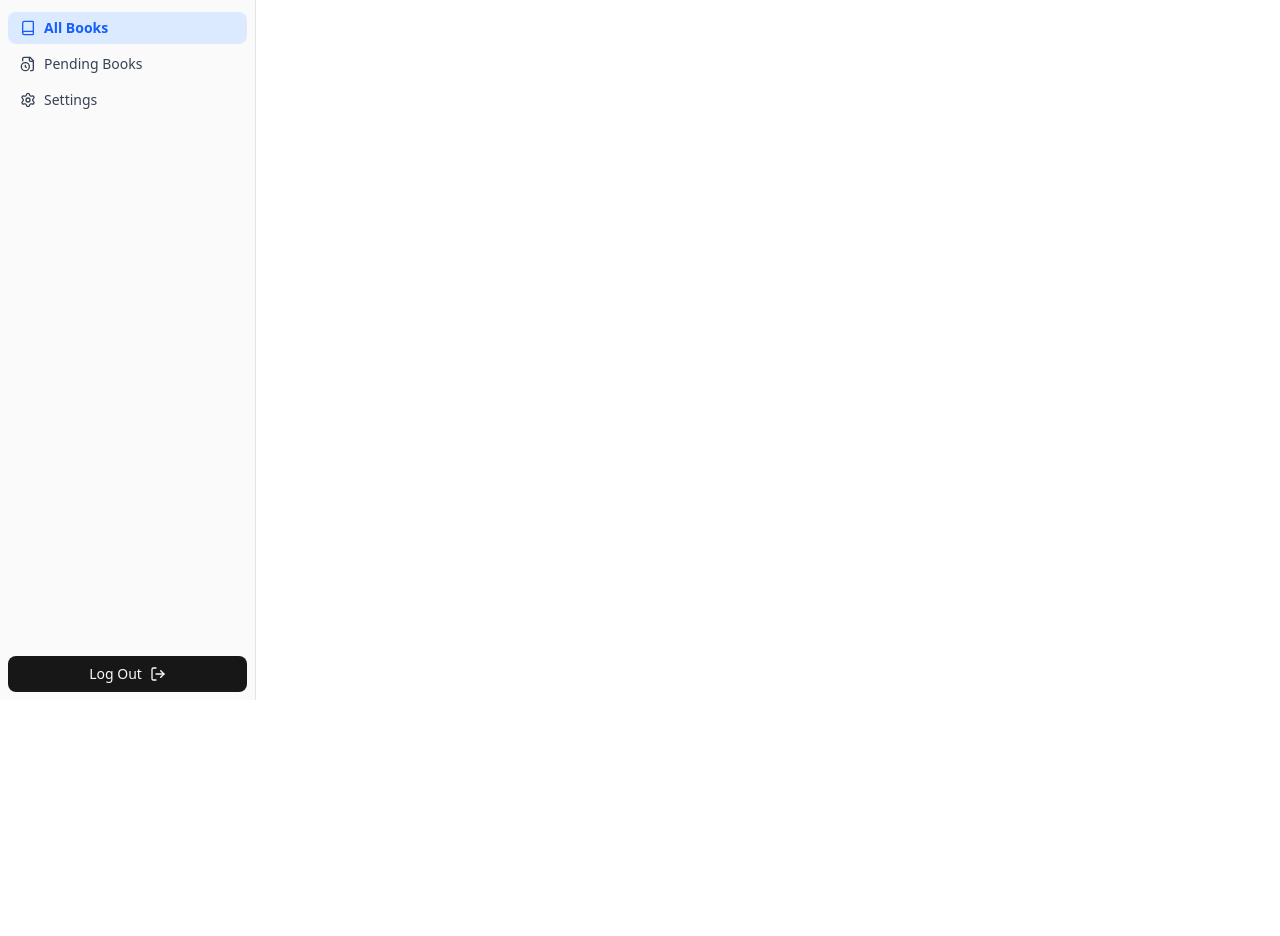
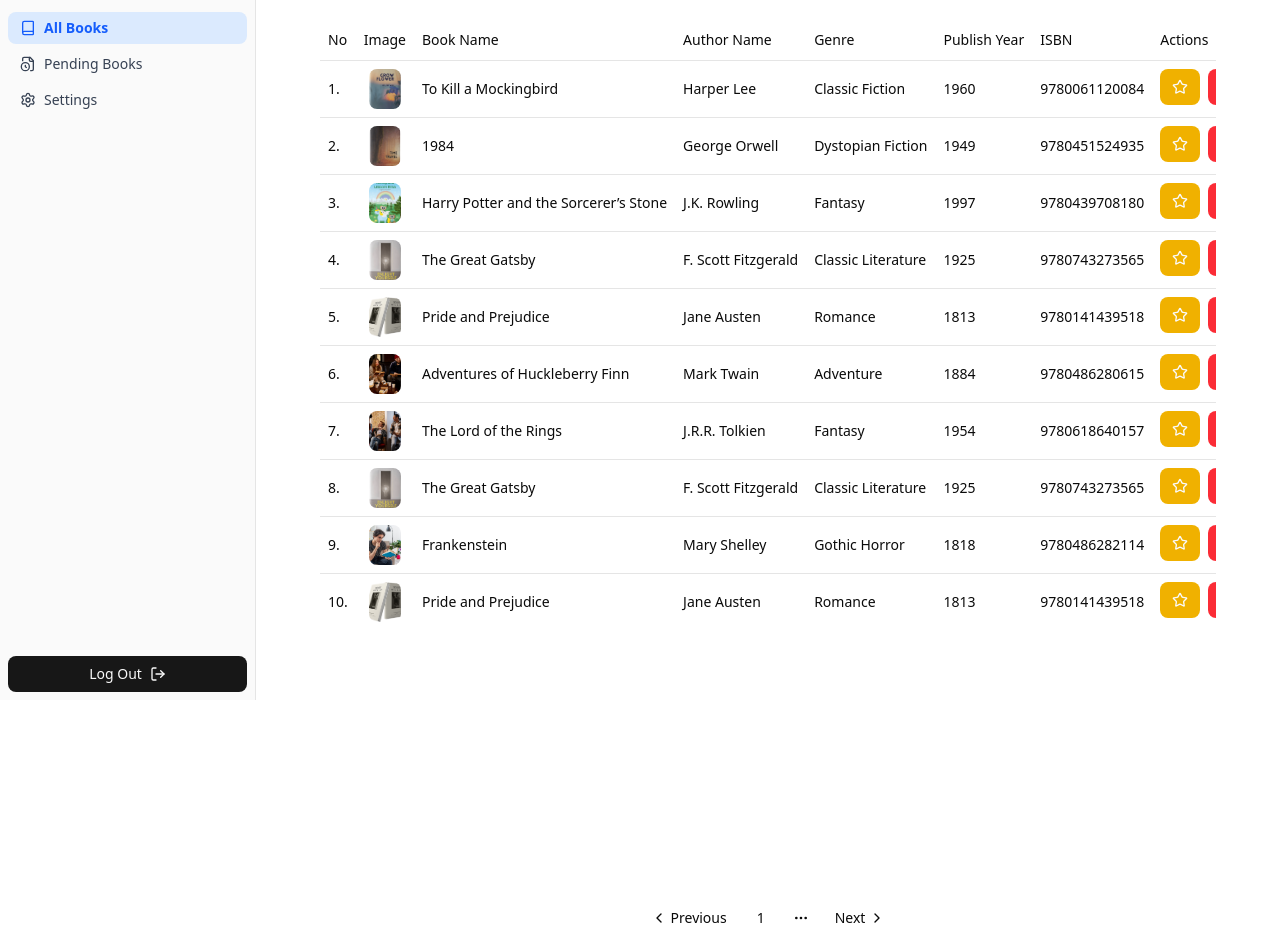
Before and after one commit to iqbalxrr/Book-Tranding-Hub, a Next.js app: page /dashboard/adminPages/allBooks in a window 1280 px wide. Shown: the part 100-1036 px from the top of the page. Before the commit the page ends 800 px from the top, so only its background shows below. Built offline with nearby package versions, Linux system fonts and the light colour scheme; no server answers.

Commit message:
added all book page for admin

```diff
--- a/src/app/dashboard/adminPages/allBooks/page.jsx
+++ b/src/app/dashboard/adminPages/allBooks/page.jsx
@@ -1,9 +1,185 @@
+import Paginationn from '@/components/pagination/pagination';
+import { Button } from '@/components/ui/button';
+import { Input } from '@/components/ui/input';
+import { Table, TableBody, TableCaption, TableCell, TableHead, TableHeader, TableRow } from '@/components/ui/table';
+import { Pencil, Search, Star, Trash2 } from 'lucide-react';
 import React from 'react'
 
+
+const books = [
+    {
+        image: "/book1.png",
+        author: "Harper Lee",
+        title: "To Kill a Mockingbird",
+        publishYear: 1960,
+        genre: "Classic Fiction",
+        rating: 4.9,
+        isbn: "9780061120084",
+    },
+    {
+        image: "/book2.png",
+        author: "George Orwell",
+        title: "1984",
+        publishYear: 1949,
+        genre: "Dystopian Fiction",
+        rating: 4.8,
+        isbn: "9780451524935",
+    },
+    {
+        image: "/book3.png",
+        author: "J.K. Rowling",
+        title: "Harry Potter and the Sorcerer’s Stone",
+        publishYear: 1997,
+        genre: "Fantasy",
+        rating: 4.9,
+        isbn: "9780439708180",
+    },
+    {
+        image: "/book4.png",
+        author: "F. Scott Fitzgerald",
+        title: "The Great Gatsby",
+        publishYear: 1925,
+        genre: "Classic Literature",
+        rating: 4.7,
+        isbn: "9780743273565",
+    },
+    {
+        image: "/book-2.png",
+        author: "Jane Austen",
+        title: "Pride and Prejudice",
+        publishYear: 1813,
+        genre: "Romance",
+        rating: 4.8,
+        isbn: "9780141439518",
+    },
+    {
+        image: "/news-1.jpg",
+        author: "Mark Twain",
+        title: "Adventures of Huckleberry Finn",
+        publishYear: 1884,
+        genre: "Adventure",
+        rating: 4.6,
+        isbn: "9780486280615",
+    },
+    {
+        image: "/news-2.jpg",
+        author: "J.R.R. Tolkien",
+        title: "The Lord of the Rings",
+        publishYear: 1954,
+        genre: "Fantasy",
+        rating: 5.0,
+        isbn: "9780618640157",
+    },
+    {
+        image: "/book4.png",
+        author: "F. Scott Fitzgerald",
+        title: "The Great Gatsby",
+        publishYear: 1925,
+        genre: "Classic Literature",
+        rating: 4.7,
+        isbn: "9780743273565",
+    },
+    {
+        image: "/news-3.jpg",
+        author: "Mary Shelley",
+        title: "Frankenstein",
+        publishYear: 1818,
+        genre: "Gothic Horror",
+        rating: 4.5,
+        isbn: "9780486282114",
+    },
+    {
+        image: "/book-2.png",
+        author: "Jane Austen",
+        title: "Pride and Prejudice",
+        publishYear: 1813,
+        genre: "Romance",
+        rating: 4.8,
+        isbn: "9780141439518",
+    },
+];
+
+
+
 export default function page() {
-  return (
-    <div>
-        all book of the project
-    </div>
-  )
+
+    return (
+        <div className='max-w-4xl mx-auto mt-6 space-y-3'>
+
+            <div className='flex justify-between items-center'>
+                <h2
+                    className="text-gray-500 text-3xl font-semibold mb-5"
+                >
+                    My Books
+                </h2>
+                <div className="flex justify-end w-full max-w-md gap-2">
+                    <Input
+                        type="text"
+                        placeholder="Search books..."
+                        className="w-2/3"
+                    />
+                    {/* <Button type="submit" className="bg-blue-500 hover:bg-blue-600">
+                        <Search className="w-4 h-4" />
+                    </Button> */}
+                </div>
+            </div>
+
+            <div className="h-screen flex justify-center">
+                <div className="max-w-4xl w-full">
+                    <Table>
+                        {/* <TableCaption className="caption-top text-3xl font-semibold mb-5">
+                            My Books
+                        </TableCaption> */}
+                        <TableHeader>
+                            <TableRow>
+                                <TableHead>No</TableHead>
+                                <TableHead>Image</TableHead>
+                                <TableHead>Book Name</TableHead>
+                                <TableHead>Author Name</TableHead>
+                                <TableHead>Genre</TableHead>
+                                <TableHead>Publish Year</TableHead>
+                                <TableHead>ISBN</TableHead>
+                                <TableHead>Actions</TableHead>
+                            </TableRow>
+                        </TableHeader>
+                        <TableBody>
+                            {books.map((book, index) => (
+                                <TableRow key={index}>
+                                    <TableCell>{index + 1}.</TableCell>
+                                    <TableCell>
+                                        <img
+                                            src={book?.image}
+                                            alt={book.title}
+                                            className="w-8 h-10 object-cover rounded-md mx-auto"
+                                        />
+                                    </TableCell>
+                                    <TableCell>{book.title}</TableCell>
+                                    <TableCell>{book.author}</TableCell>
+                                    <TableCell>{book.genre}</TableCell>
+                                    <TableCell>{book.publishYear}</TableCell>
+                                    <TableCell>{book.isbn}</TableCell>
+                                    <TableCell className="flex gap-2 justify-center">
+                                        <Button
+                                            title="Mark as featured"
+                                            className="bg-yellow-500 hover:bg-yellow-700 transition duration-700">
+                                            <Star />
+                                        </Button>
+                                        <Button
+                                            title="Delete"
+                                            className="bg-red-500 hover:bg-red-700 transition duration-700">
+                                            <Trash2 />
+                                        </Button>
+                                    </TableCell>
+                                </TableRow>
+                            ))}
+                        </TableBody>
+                    </Table>
+                </div>
+            </div>
+
+            <Paginationn />
+        </div>
+
+
+    )
 }
--- /dev/null
+++ b/src/components/pagination/pagination.jsx
@@ -0,0 +1,32 @@
+import React from 'react'
+import {
+    Pagination,
+    PaginationContent,
+    PaginationEllipsis,
+    PaginationItem,
+    PaginationLink,
+    PaginationNext,
+    PaginationPrevious,
+} from "@/components/ui/pagination"
+
+export default function Paginationn() {
+
+    return (
+        <Pagination className=' my-20 '>
+            <PaginationContent>
+                <PaginationItem>
+                    <PaginationPrevious href="#" />
+                </PaginationItem>
+                <PaginationItem>
+                    <PaginationLink href="#">1</PaginationLink>
+                </PaginationItem>
+                <PaginationItem>
+                    <PaginationEllipsis />
+                </PaginationItem>
+                <PaginationItem>
+                    <PaginationNext href="#" />
+                </PaginationItem>
+            </PaginationContent>
+        </Pagination>
+    )
+}
--- /dev/null
+++ b/src/components/ui/pagination.jsx
@@ -0,0 +1,118 @@
+import * as React from "react"
+import {
+  ChevronLeftIcon,
+  ChevronRightIcon,
+  MoreHorizontalIcon,
+} from "lucide-react"
+
+import { cn } from "@/lib/utils"
+import { buttonVariants } from "@/components/ui/button";
+
+function Pagination({
+  className,
+  ...props
+}) {
+  return (
+    <nav
+      role="navigation"
+      aria-label="pagination"
+      data-slot="pagination"
+      className={cn("mx-auto flex w-full justify-center", className)}
+      {...props} />
+  );
+}
+
+function PaginationContent({
+  className,
+  ...props
+}) {
+  return (
+    <ul
+      data-slot="pagination-content"
+      className={cn("flex flex-row items-center gap-1", className)}
+      {...props} />
+  );
+}
+
+function PaginationItem({
+  ...props
+}) {
+  return <li data-slot="pagination-item" {...props} />;
+}
+
+function PaginationLink({
+  className,
+  isActive,
+  size = "icon",
+  ...props
+}) {
+  return (
+    <a
+      aria-current={isActive ? "page" : undefined}
+      data-slot="pagination-link"
+      data-active={isActive}
+      className={cn(buttonVariants({
+        variant: isActive ? "outline" : "ghost",
+        size,
+      }), className)}
+      {...props} />
+  );
+}
+
+function PaginationPrevious({
+  className,
+  ...props
+}) {
+  return (
+    <PaginationLink
+      aria-label="Go to previous page"
+      size="default"
+      className={cn("gap-1 px-2.5 sm:pl-2.5", className)}
+      {...props}>
+      <ChevronLeftIcon />
+      <span className="hidden sm:block">Previous</span>
+    </PaginationLink>
+  );
+}
+
+function PaginationNext({
+  className,
+  ...props
+}) {
+  return (
+    <PaginationLink
+      aria-label="Go to next page"
+      size="default"
+      className={cn("gap-1 px-2.5 sm:pr-2.5", className)}
+      {...props}>
+      <span className="hidden sm:block">Next</span>
+      <ChevronRightIcon />
+    </PaginationLink>
+  );
+}
+
+function PaginationEllipsis({
+  className,
+  ...props
+}) {
+  return (
+    <span
+      aria-hidden
+      data-slot="pagination-ellipsis"
+      className={cn("flex size-9 items-center justify-center", className)}
+      {...props}>
+      <MoreHorizontalIcon className="size-4" />
+      <span className="sr-only">More pages</span>
+    </span>
+  );
+}
+
+export {
+  Pagination,
+  PaginationContent,
+  PaginationLink,
+  PaginationItem,
+  PaginationPrevious,
+  PaginationNext,
+  PaginationEllipsis,
+}
```
